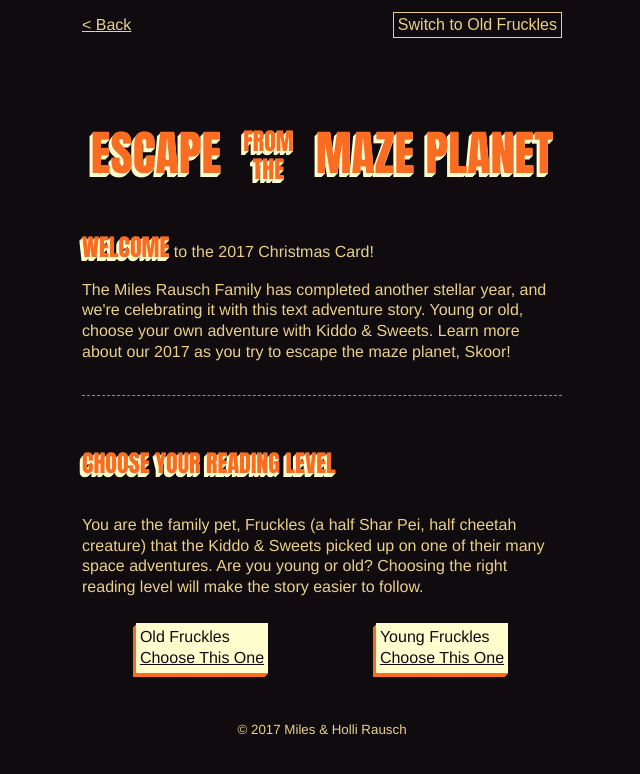
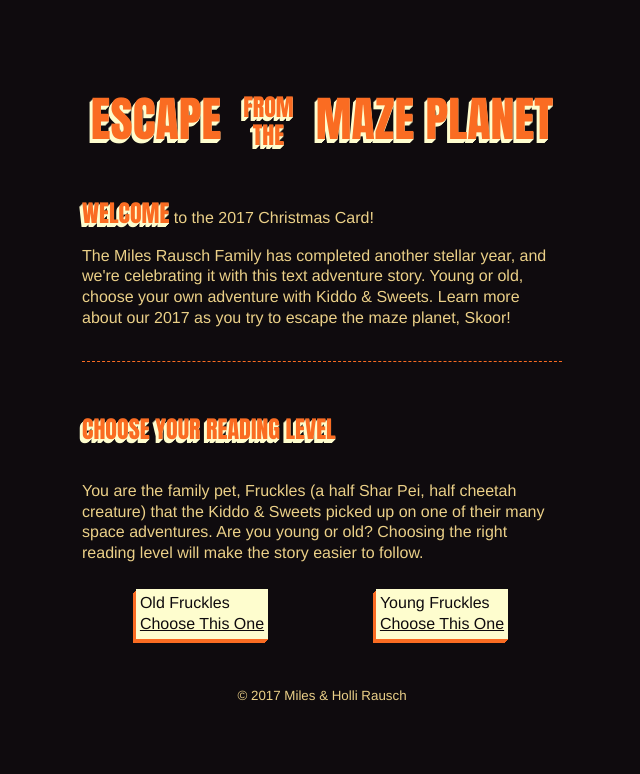
Before and after one commit to awayken/2017-christmas-card, a Nuxt app: page / in a window 1280 px wide. Shown: the top 774 px of the page, without its empty margins (318-958 px from the left). Built offline with nearby package versions, Linux system fonts and the light colour scheme.

Commit message:
Make a special homepage layout without navigation

```diff
--- a/layouts/home.vue
+++ b/layouts/home.vue
@@ -1,7 +1,19 @@
 <template>
   <article>
-    <h1>Home!</h1>
+    <main class="main">
+      <nuxt />
+    </main>
 
-    <nuxt />
+    <Bottom />
   </article>
 </template>
+
+<script>
+  import Bottom from '~/components/Bottom'
+
+  export default {
+    components: {
+      Bottom
+    }
+  }
+</script>
--- a/pages/index.vue
+++ b/pages/index.vue
@@ -31,6 +31,7 @@
   import Chooser from '~/components/Chooser.vue'
 
   export default {
+    layout: 'home',
     components: {
       Chooser
     }
```
